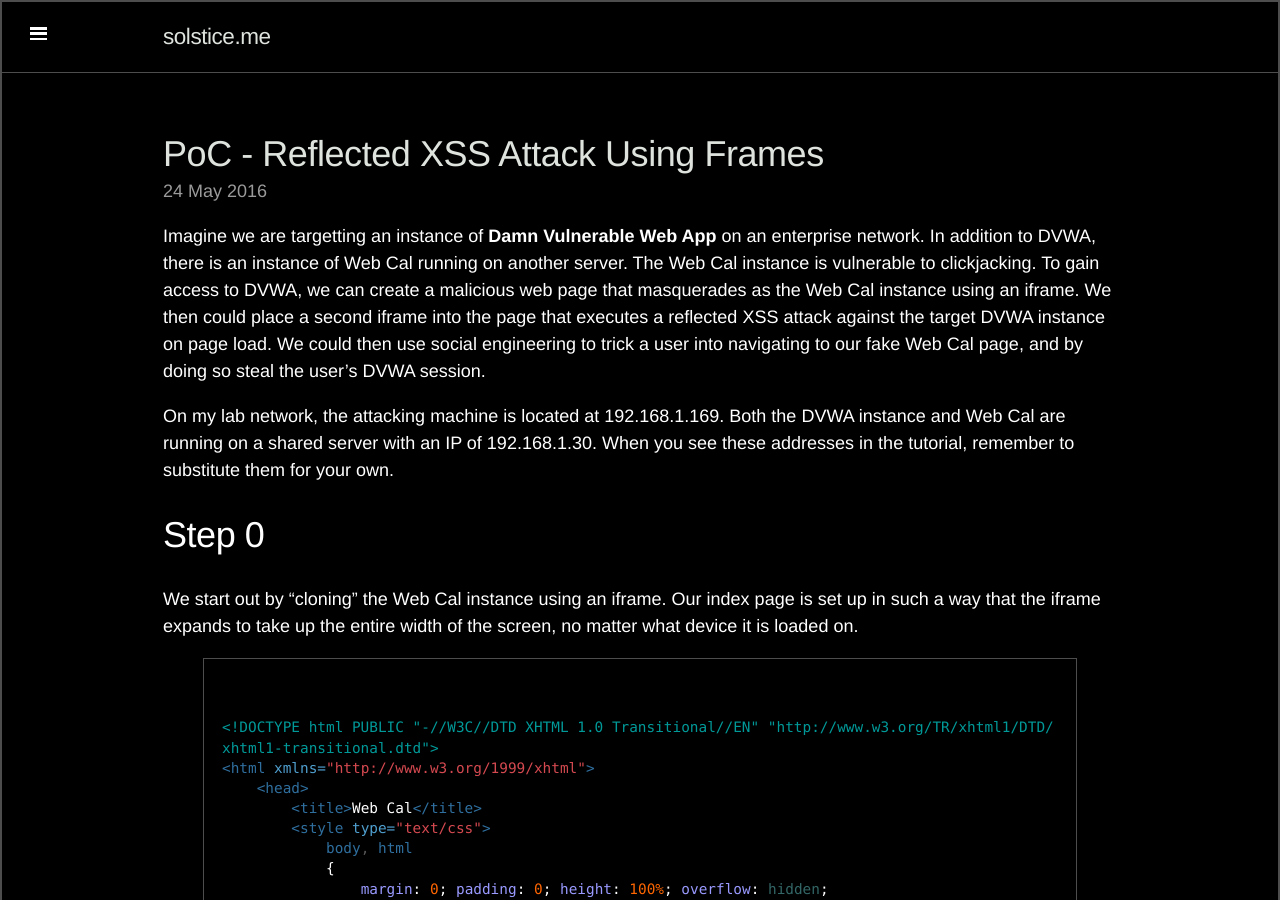
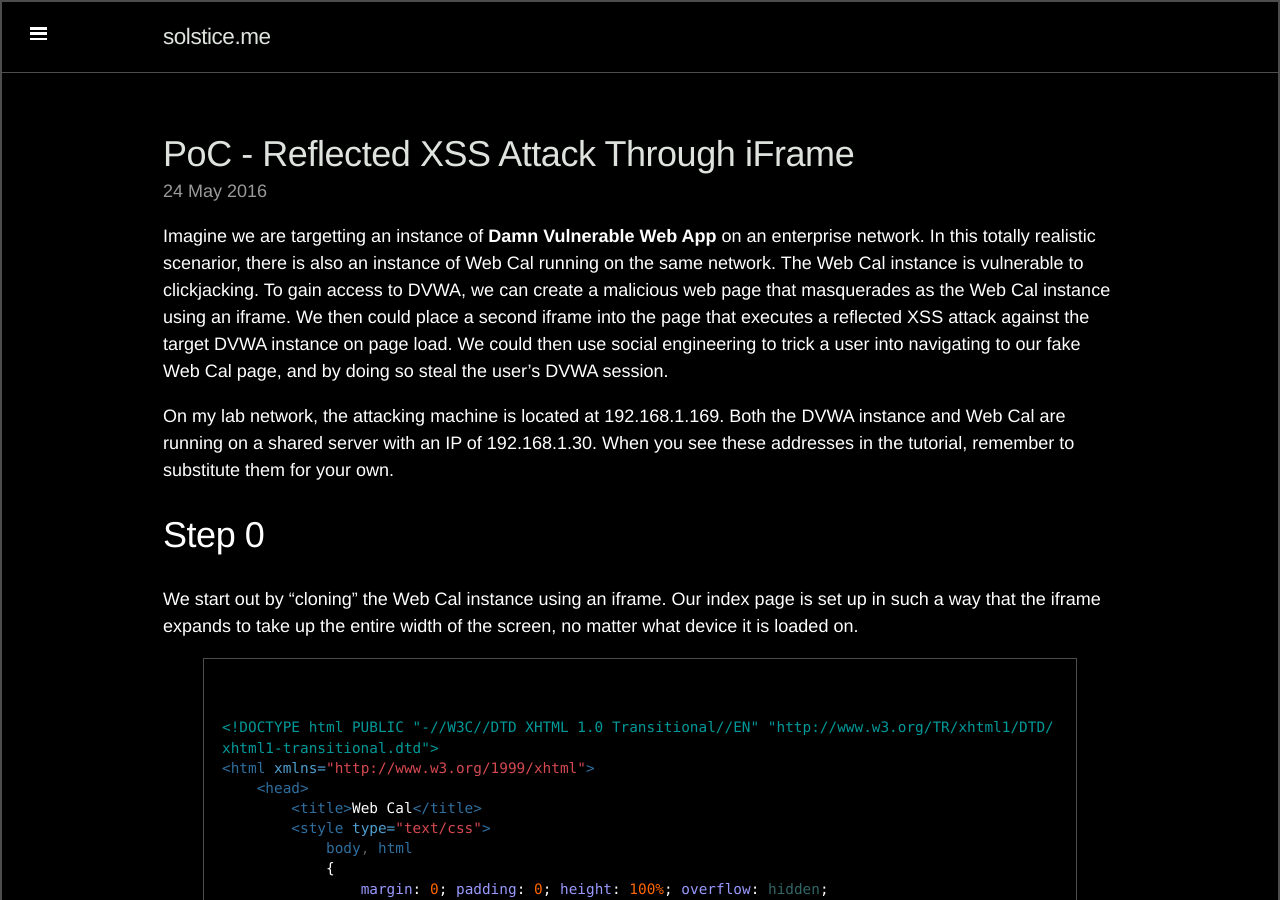
Before and after one commit to s0lst1c3/s0lst1c3.github.io, a Jekyll site: the page built from _posts/2016-05-24-reflected-xss-using-frames.md, in a window 1280 px wide and 900 px high. Built offline with Jekyll 4.4.1, drawn with Linux system fonts in a browser that asks for light colours; Markdown is read by kramdown in place of the engine named in the settings; comment, search, counter and statistics services are not loaded; some of the changed text lies outside the part shown.

Commit message:
new post

```diff
--- a/_posts/2016-05-24-reflected-xss-using-frames.md
+++ b/_posts/2016-05-24-reflected-xss-using-frames.md
@@ -1,12 +1,12 @@
 ---
 layout: post
-title: PoC - Reflected XSS Attack Using Frames
+title: PoC - Reflected XSS Attack Through iFrame
 categories:
 - reflected xss
 - web hacking
 ---
 
-Imagine we are targetting an instance of __Damn Vulnerable Web App__ on an enterprise network. In addition to DVWA, there is an instance of Web Cal running on another server. The Web Cal instance is vulnerable to clickjacking. To gain access to DVWA, we can create a malicious web page that masquerades as the Web Cal instance using an iframe. We then could place a second iframe into the page that executes a reflected XSS attack against the target DVWA instance on page load. We could then use social engineering to trick a user into navigating to our fake Web Cal page, and by doing so steal the user's DVWA session.
+Imagine we are targetting an instance of __Damn Vulnerable Web App__ on an enterprise network. In this totally realistic scenarior, there is also an instance of Web Cal running on the same network. The Web Cal instance is vulnerable to clickjacking. To gain access to DVWA, we can create a malicious web page that masquerades as the Web Cal instance using an iframe. We then could place a second iframe into the page that executes a reflected XSS attack against the target DVWA instance on page load. We could then use social engineering to trick a user into navigating to our fake Web Cal page, and by doing so steal the user's DVWA session.
 
 On my lab network, the attacking machine is located at 192.168.1.169. Both the DVWA instance and Web Cal are running on a shared server with an IP of 192.168.1.30. When you see these addresses in the tutorial, remember to substitute them for your own.
 
@@ -226,3 +232,5 @@ The mechanics behind the session hijacking attack are tested and complete. Now w
 {% endhighlight %}
 
 Here's a quick video on how the attack could play out. In the video, an email is sent to an administrator complaining that the Wiki page is down. The administrator opens the email, clicks the link, and navigates to what appears to be the Wiki page. The administrator's session is stolen, and the administrator navigates away from the page believing that the ticket is a false alarm.
+
+<iframe width="560" height="315" src="https://www.youtube.com/embed/--9faUnC-k4" frameborder="0" allowfullscreen></iframe>
```
Also changed, not shown: other parts of _posts/2016-05-24-reflected-xss-using-frames.md (+7 -1 lines).
